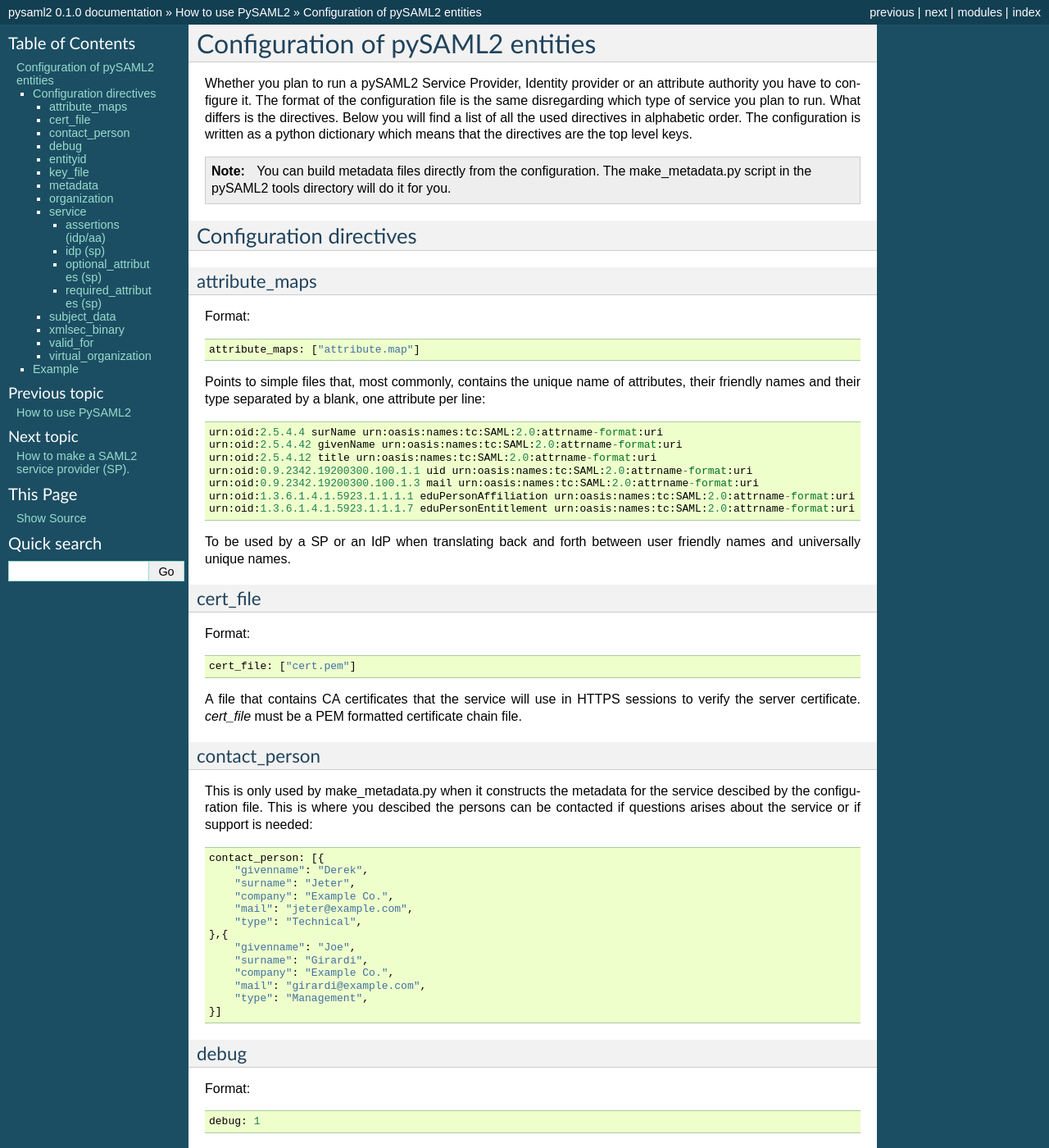
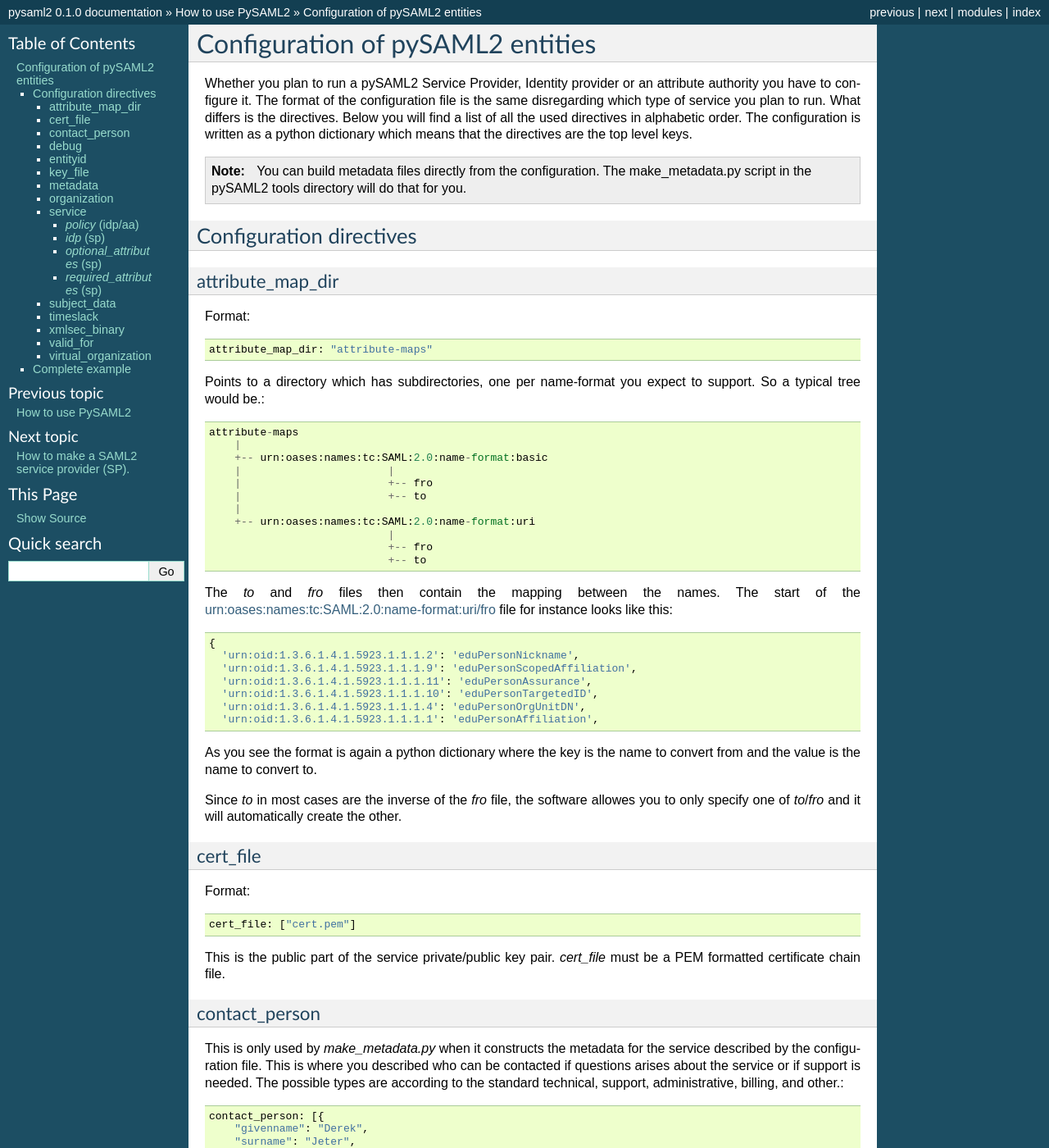
Before and after one commit to IdentityPython/pysaml2, a Sphinx documentation site: the page built from doc/howto/config.rst, in a window 1280 px wide and 1400 px high. Shown: the whole window at 82% size. Built offline with Sphinx 7.4.7, drawn with Linux system fonts in a browser that asks for light colours; pages that are not in the unit, such as notebooks, are missing from menus; some of the changed text lies outside the part shown.

Commit message:
Updated documentation

```diff
--- a/doc/howto/config.rst
+++ b/doc/howto/config.rst
@@ -12,34 +12,53 @@
 directives are the top level keys.
 
 .. note:: You can build metadata files directly from the configuration.
-    The make_metadata.py script in the pySAML2 tools directory will do it
+    The make_metadata.py script in the pySAML2 tools directory will do that
     for you.
 
 
 Configuration directives
 ------------------------
 
-attribute_maps
-^^^^^^^^^^^^^^
+attribute_map_dir
+^^^^^^^^^^^^^^^^^
 
 Format::
 
-    attribute_maps: ["attribute.map"]
+    attribute_map_dir: "attribute-maps"
 
-Points to simple files that, most commonly, contains the unique
-name of attributes, their friendly names and their type separated by a blank,
-one attribute per line::
+Points to a directory which has subdirectories, one per name-format you
+expect to support. So a typical tree would be.::
 
-    urn:oid:2.5.4.4 surName urn:oasis:names:tc:SAML:2.0:attrname-format:uri
-    urn:oid:2.5.4.42 givenName urn:oasis:names:tc:SAML:2.0:attrname-format:uri
-    urn:oid:2.5.4.12 title urn:oasis:names:tc:SAML:2.0:attrname-format:uri
-    urn:oid:0.9.2342.19200300.100.1.1 uid urn:oasis:names:tc:SAML:2.0:attrname-format:uri
-    urn:oid:0.9.2342.19200300.100.1.3 mail urn:oasis:names:tc:SAML:2.0:attrname-format:uri
-    urn:oid:1.3.6.1.4.1.5923.1.1.1.1 eduPersonAffiliation urn:oasis:names:tc:SAML:2.0:attrname-format:uri
-    urn:oid:1.3.6.1.4.1.5923.1.1.1.7 eduPersonEntitlement urn:oasis:names:tc:SAML:2.0:attrname-format:uri
+    attribute-maps
+        |
+        +-- urn:oases:names:tc:SAML:2.0:name-format:basic
+        |                       |
+        |                       +-- fro
+        |                       +-- to
+        |
+        +-- urn:oases:names:tc:SAML:2.0:name-format:uri
+                                |
+                                +-- fro
+                                +-- to
 
-To be used by a SP or an IdP when translating back and forth between
-user friendly names and universally unique names.
+The *to* and *fro* files then contain the mapping between the names.
+The start of the urn:oases:names:tc:SAML:2.0:name-format:uri/fro file
+for instance looks like this::
+
+    {
+      'urn:oid:1.3.6.1.4.1.5923.1.1.1.2': 'eduPersonNickname',
+      'urn:oid:1.3.6.1.4.1.5923.1.1.1.9': 'eduPersonScopedAffiliation',
+      'urn:oid:1.3.6.1.4.1.5923.1.1.1.11': 'eduPersonAssurance',
+      'urn:oid:1.3.6.1.4.1.5923.1.1.1.10': 'eduPersonTargetedID',
+      'urn:oid:1.3.6.1.4.1.5923.1.1.1.4': 'eduPersonOrgUnitDN',
+      'urn:oid:1.3.6.1.4.1.5923.1.1.1.1': 'eduPersonAffiliation',
+
+As you see the format is again a python dictionary where the key is the
+name to convert from and the value is the name to convert to.
+
+Since *to* in most cases are the inverse of the *fro* file, the
+software allowes you to only specify one of *to*/*fro* and it will
+automatically create the other.
 
 cert_file
 ^^^^^^^^^
@@ -48,30 +67,30 @@
 
     cert_file: ["cert.pem"]
 
-A file that contains CA certificates that the service will use in
-HTTPS sessions to verify the server certificate.
+This is the public part of the service private/public key pair.
 *cert_file* must be a PEM formatted certificate chain file.
 
 contact_person
 ^^^^^^^^^^^^^^
 
-This is only used by make_metadata.py when it constructs the metadata for
-the service descibed by the configuration file.
-This is where you descibed the persons can be contacted if questions arises
-about the service or if support is needed::
+This is only used by *make_metadata.py* when it constructs the metadata for
+the service described by the configuration file.
+This is where you described who can be contacted if questions arises
+about the service or if support is needed. The possible types are according to
+the standard technical, support, administrative, billing, and other.::
 
     contact_person: [{
         "givenname": "Derek",
         "surname": "Jeter",
         "company": "Example Co.",
         "mail": "jeter@example.com",
-        "type": "Technical",
+        "type": "technical",
     },{
         "givenname": "Joe",
         "surname": "Girardi",
         "company": "Example Co.",
         "mail": "girardi@example.com",
-        "type": "Management",
+        "type": "administrative",
     }]
 
 debug
@@ -115,15 +134,16 @@
             ],
         "remote": [
             {
-                "url":"https://kalmar2.org/aggregator/?id=kalmarcentral&set=saml2",
-                "cert":"kalmar.cert"
+                "url":"https://kalmar2.org/simplesaml/module.php/aggregator/?id=kalmarcentral2&set=saml2",
+                "cert":"kalmar2.cert"
             }],
     },
 
-When the metadata is to be picked from the net. there is the possibility to
-specify a certificate that is to be used to verify that the metadata is as
-produced by the other party. This certificate must be acquired by some
-out-of-band method.
+The above configuration means that the service should read two local
+metadata files and on top of that load one from the net. To verify the
+authenticity of the file downloaded from the net the local copy of the
+public key should be used.
+This public key must be acquired by some out-of-band method.
 
 organization
 ^^^^^^^^^^^^
@@ -147,8 +167,8 @@
 Which services the server will provide, those are combinations of "idp","sp"
 and "aa".
 So if one server is supposed to be both Service Provider (SP) and
-Attribute Authority (AA) then the configuration could look something like
-this::
+Attribute Authority (AA), which is rather unlikely, then the configuration
+could look something like this::
 
     "service": {
         "aa":{
@@ -163,12 +183,13 @@
 
 There are two options common to all services: 'name' and 'url'. With the
 obvious meanings.
-There also exists special option for SPs namely: 'idp', 'optional_attributes'
-and 'required_attributes'.
-Both IdPs and AAs can have the option 'assertions'
+The remaining options are specific to one or the other of the service types.
+Which one is specified along side the name of the option
 
-assertions (idp/aa)
-"""""""""""""""""""
+-------
+
+*policy* (idp/aa)
+"""""""""""""""""
 
 If the server is an IdP and/or an AA then there might be reasons to do things
 differently depending on who is asking; this is where that is specified.
@@ -178,60 +199,78 @@
 except connections from the specified SPs.
 An example might be::
 
-    "assertions": {
-        "default": {
-            "lifetime": {"minutes":15},
-            "attribute_restrictions": None # means all I have
-        },
-        "urn:mace:umu.se:saml:roland:sp": {
-            "lifetime": {"minutes": 5},
-            "attribute_restrictions":{
-                 "givenName": None,
-                 "surName": None,
+    "service": {
+        "idp": {
+            "policy": {
+                "default": {
+                    "lifetime": {"minutes":15},
+                    "attribute_restrictions": None, # means all I have
+                    "name_form": "urn:oasis:names:tc:SAML:2.0:attrname-format:uri"
+                },
+                "urn:mace:example.com:saml:roland:sp": {
+                    "lifetime": {"minutes": 5},
+                    "attribute_restrictions":{
+                        "givenName": None,
+                        "surName": None,
+                    }
+                }
             }
         }
     }
 
-*lifetime* is the maximum amount of time before the information should be
-regarded as stale. In an Assertion this is represented in the NotOnOrAfter
-attribute.
-By default there is no restrictions as to which attributes should be
-return. Instead all the attributes and values that is gathered by the
-database backends will be returned if nothing else is stated.
-In the example above the SP with the entity identifier
-"urn:mace:umu.se:saml:roland:sp"
-has an attribute restriction: only the attributes
-'givenName' and 'surName' are to be returned. There is no limitations as to
-what values on these attributes that can be returned.
+*lifetime*
+    is the maximum amount of time before the information should be
+    regarded as stale. In an Assertion this is represented in the NotOnOrAfter
+    attribute.
+*attribute_restrictions*
+    By default there is no restrictions as to which attributes should be
+    return. Instead all the attributes and values that is gathered by the
+    database backends will be returned if nothing else is stated.
+    In the example above the SP with the entity identifier
+    "urn:mace:umu.se:saml:roland:sp"
+    has an attribute restriction: only the attributes
+    'givenName' and 'surName' are to be returned. There is no limitations as to
+    what values on these attributes that can be returned.
+*name_form*
+    Which name-form that should be used when sending assertions.
 
 If restrictions on values are deemed necessary those are represented by
 regular expressions.::
 
-    "assertions": {
-        "urn:mace:umu.se:saml:roland:sp": {
-            "lifetime": {"minutes": 5},
-            "attribute_restrictions":{
-                 "mail": [".*.umu.se$"],
+    "service": {
+        "aa": {
+            "policy": {
+                "urn:mace:umu.se:saml:roland:sp": {
+                    "lifetime": {"minutes": 5},
+                    "attribute_restrictions":{
+                         "mail": [".*.umu.se$"],
+                    }
+                }
             }
         }
     }
 
 Here only mail addresses that ends with ".umu.se" will be returned.
 
-idp (sp)
-""""""""
+*idp* (sp)
+""""""""""
 
 Defines the set of IdPs that this SP is allowed to use. If there is metadata
 loaded, and not all the IdPs in the metadata is allowed, then the value is
 expected to be a dictionary with entity identifiers as
-keys and possibly the IdP url as values. If the url is not defined then an
+keys. The IdP url which normally is the value can be omitted.
+If the url is not defined then an
 attempt is made to pick it out of the metadata.
 A typical configuration, when metadata is present and the allowed set of
 IdPs are limited, would look something like this::
 
-    "idp": {
-        "urn:mace:umu.se:saml:roland:idp": None,
-    },
+    "service": {
+        "sp": {
+            "idp": {
+                "urn:mace:umu.se:saml:roland:idp": None,
+            },
+        }
+    }
 
 In this case the SP has only one IdP it can use, a typical situation when
 you are using SAML for services within one organization. At configuration
@@ -293,11 +349,25 @@
 
     "subject_data": "./idp.subject.db",
 
+timeslack
+^^^^^^^^^
+
+If your computer and another computer that are communicating are not in synch
+regarding the computer clock. Then you here can state how big a difference you
+are prepared to accept.
+
+.. note:: This will indiscriminately effect all time comparisons.
+    Hence your server my accept a statement that in fact is to old.
+
 xmlsec_binary
 ^^^^^^^^^^^^^
 
 Presently xmlsec1 binaries are used for all the signing and encryption stuff.
 This option defines where the binary is situated.
+
+Example::
+
+    "xmlsec_binary": "/usr/local/bin/xmlsec1",
 
 valid_for
 ^^^^^^^^^
@@ -326,10 +396,10 @@
 Useful if all the IdPs and AAs that are involved in a virtual organization
 have common attribute values for users that are part of the VO.
 
-Example
--------
+Complete example
+----------------
 
-We start with a simple Service provider configuration::
+We start with a simple but fairly complete Service provider configuration::
 
     {
         "entityid" : "urn:mace:example.com:saml:roland:sp",
@@ -337,20 +407,15 @@
             "sp":{
                 "name" : "Rolands SP",
                 "url" : "http://www.example.com:8087/",
-                "required_attributes": ["surName", "givenName", "mail"],
-                "optional_attributes": ["title"],
                 "idp": {
-                    "urn:mace:example.com:saml:roland:idp": None,
+                    "urn:mace:example.com:saml:roland:idp": "http://idp.example.com",
                 },
             }
         },
         "key_file" : "./mykey.pem",
         "cert_file" : "./mycert.pem",
         "xmlsec_binary" : "/usr/local/bin/xmlsec1",
-        "metadata" : {
-            "local": ["metadata.xml", "vo_metadata.xml"],
-        },
-        "attribute_maps": ["attribute.map"],
+        "attribute_map_dir": "./attributemaps",
         "organization": {
             "display_name":["Rolands identiteter"]
         }
@@ -361,3 +426,41 @@
             "mail": "roland@example.com",
             }]
     }
+
+This is the typical setup for a SP used within an organization.
+If static configuration is OK, no metadata file is needed, instead all the
+necessary information on how to find the IdP is given in the configuration.
+
+A slightly more complex configuration::
+
+    {
+        "entityid" : "urn:mace:umu.se:saml:roland:sp",
+        "service": {
+            "sp":{
+                "name" : "Rolands SP",
+                "url" : "http://lingon.ladok.umu.se:8087/",
+            }
+        },
+        "key_file" : "./mykey.pem",
+        "cert_file" : "./mycert.pem",
+        "xmlsec_binary" : "/usr/local/bin/xmlsec1",
+        "metadata" : {
+            "local": ["idp/idp.xml"],
+            "remote": [{
+                "url":"https://kalmar2.org/simplesaml/module.php/aggregator/?id=kalmarcentral2&set=saml2",
+                "cert":"kalmar2.pem"}]
+        },
+        "attribute_maps" : "attributemaps",
+        "organization": {
+            "display_name":["Rolands identiteter"]
+        }
+        "contact_person": [{
+            "givenname": "Roland",
+            "surname": "Hedberg",
+            "phone": "+46 90510",
+            "mail": "roland@example.com",
+            }]
+    }
+
+Uses metadata files, both local and remote, and will talk to whatever
+IdP that appears in any of the metadata files.
```
Also changed, not shown: other parts of doc/howto/config.rst (+30 -13 lines), doc/howto/sp.rst (+5 -5 lines), doc/install.rst (+6 -4 lines).
